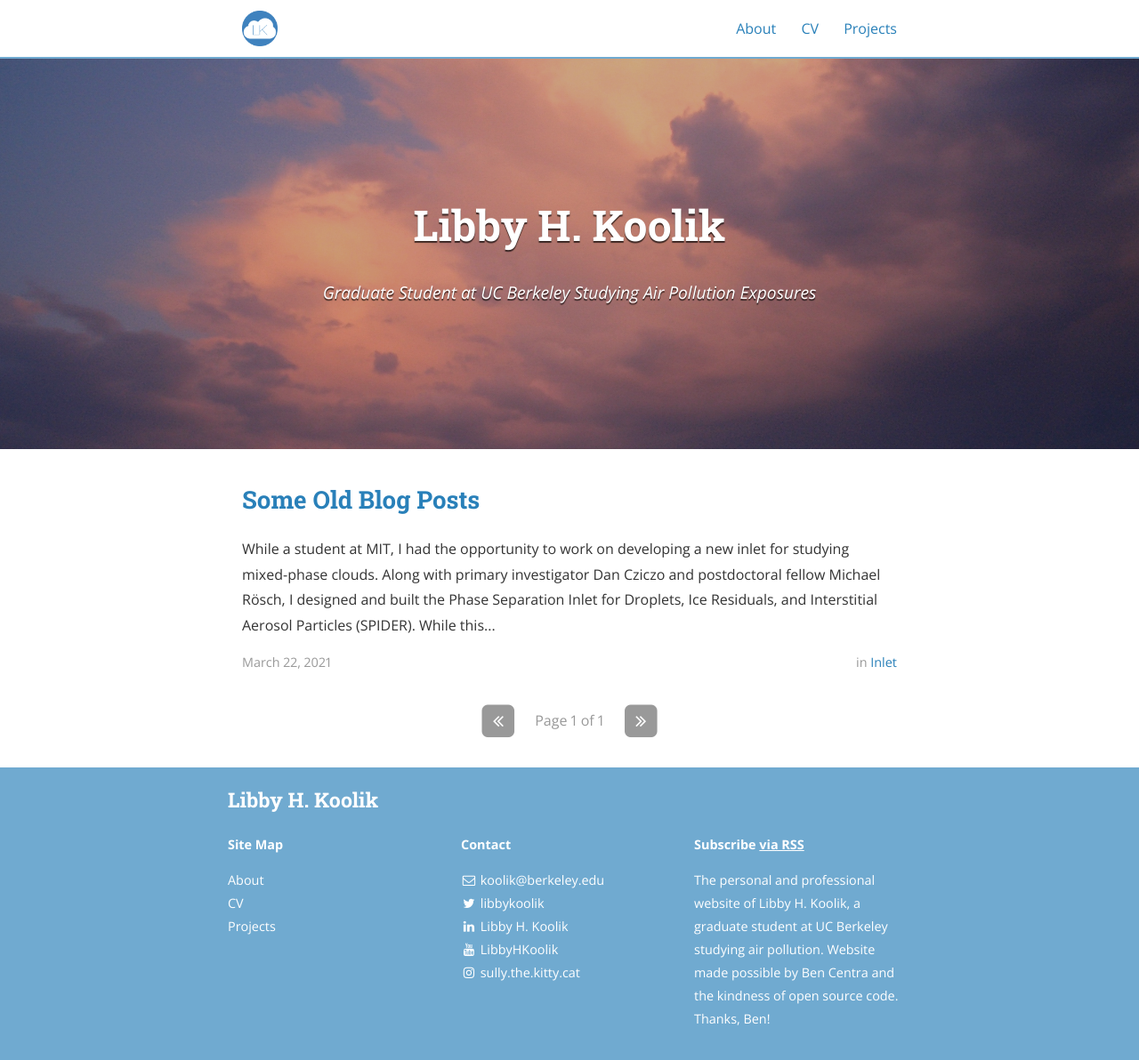
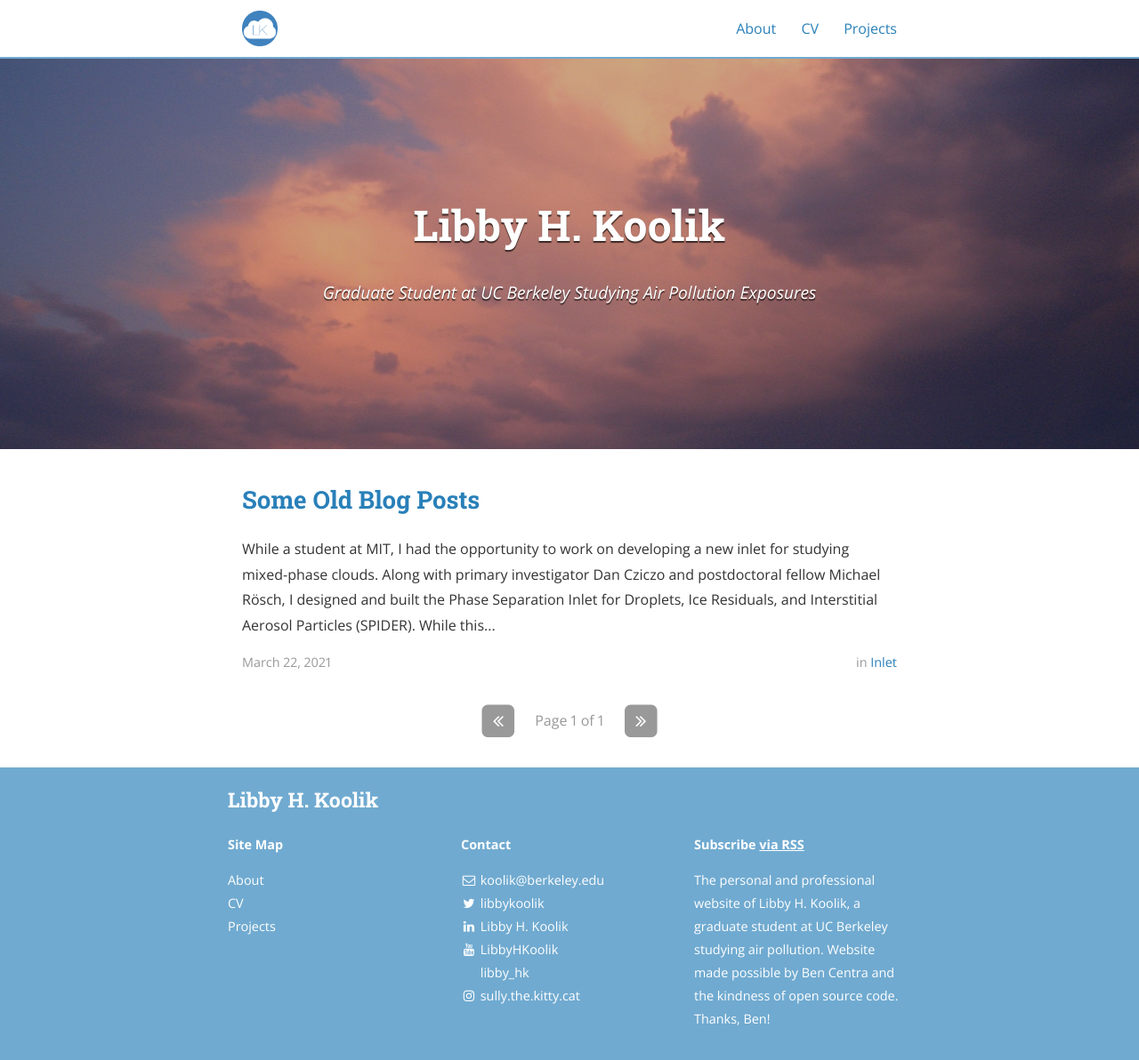
Before and after one commit to lkoolik/lkoolik.github.io, a Jekyll site: the page built from index.html, in a window 1280 px wide and 1205 px high. Shown: the top 1192 px of the window at 89% size. Built offline with Jekyll 4.4.1, drawn with Linux system fonts in a browser that asks for light colours; nearby versions of some CDN libraries; the list of posts is cut into pages by our own code.

Commit message:
Update _config.yml

```diff
--- a/_config.yml
+++ b/_config.yml
@@ -97,6 +97,13 @@
     desc: Check out my videos on Youtube
     share: true
 
+  - name: Goodreads
+    icon: goodreads
+    username: "libby_hk"
+    url: https://www.goodreads.com/libby_hk
+    desc: Book reviews via Goodreads
+    share: true
+
   - name: Instagram
     icon: instagram
     username: "sully.the.kitty.cat"
```
